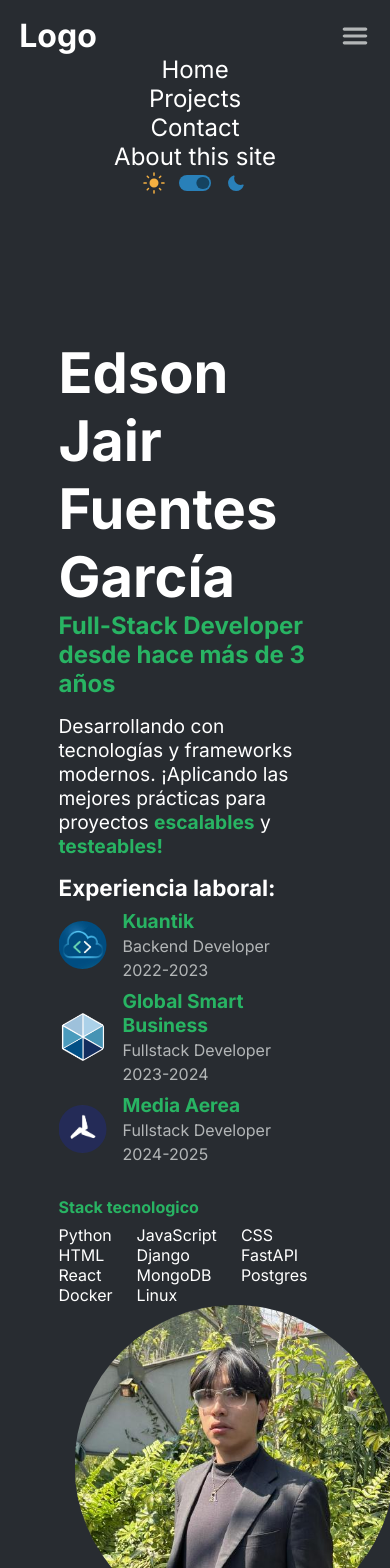
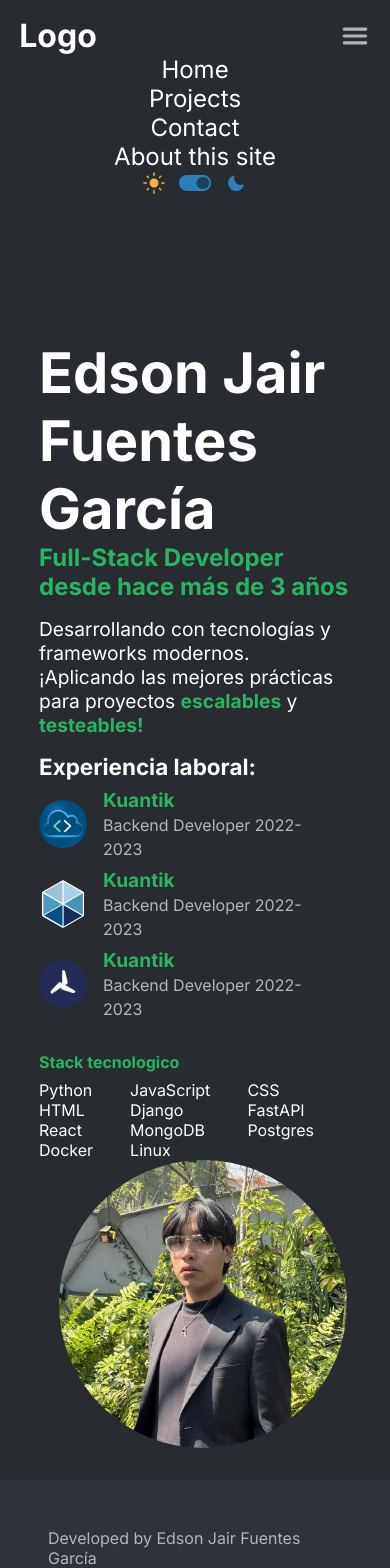
Before and after one commit to JiroFg/JiroFg.github.io, a React (Vite) app: page / in a window 390 px wide. Shown: the top 1568 px of the page. Built offline with nearby package versions, Linux system fonts and the light colour scheme.

Commit message:
[FIX] Separación de expcard a componente y correcciones de responsibidad

```diff
--- a/src/App.css
+++ b/src/App.css
@@ -17,3 +17,9 @@
 .content{
   width: 70%;
 }
+
+@media only screen and (max-width: 768px) {
+  .content{
+    width: 80%;
+  }
+}
--- /dev/null
+++ b/src/components/ExpCard.css
@@ -0,0 +1,11 @@
+.exp-card{
+    display: flex;
+    align-items: center;
+    margin-top: 0.5rem;
+    cursor: pointer;
+}
+
+.exp-card span{
+    font-size: medium;
+    color: var(--secondary-text-color) !important
+}
--- /dev/null
+++ b/src/components/ExpCard.jsx
@@ -0,0 +1,19 @@
+import './ExpCard.css'
+
+export default function ExpCard({imgSrc, alt, url}){
+
+    function handleClickCard(url){
+        window.open(url, '_blank');
+    }
+
+    return(
+        <div className='exp-card' onClick={()=>handleClickCard(url)}>
+            <img src={imgSrc} alt={alt} />
+            <div>
+                <strong>Kuantik</strong>
+                <br />
+                <span>Backend Developer 2022-2023</span>
+            </div>
+        </div>
+    )
+}
--- a/src/components/Experience.css
+++ b/src/components/Experience.css
@@ -12,18 +12,6 @@
     color: var(--text-color) !important;
 }
 
-.exp-card{
-    display: flex;
-    align-items: center;
-    margin-top: 0.5rem;
-    cursor: pointer;
-}
-
-.exp-card span{
-    font-size: medium;
-    color: var(--secondary-text-color) !important
-}
-
 .experience img{
     width: 3rem;
     height: auto;
--- a/src/components/Experience.jsx
+++ b/src/components/Experience.jsx
@@ -1,38 +1,14 @@
+import ExpCard from './ExpCard';
 import './Experience.css'
 
 export default function Experience(){
 
-    function handleClickCard(url){
-        window.open(url, '_blank');
-    }
-
     return(
         <div className='experience'>
             <h3>Experiencia laboral:</h3>
-            <div className='exp-card' onClick={()=>handleClickCard("https://www.kuantik.mx/")}>
-                <img src="/kuantik.jpg" alt="Kuantik Img" />
-                <div>
-                    <strong>Kuantik</strong>
-                    <br />
-                    <span>Backend Developer 2022-2023</span>
-                </div>
-            </div>
-            <div className='exp-card' onClick={()=>handleClickCard("https://global-smartb.com/")}>
-                <img src="/gsb.png" alt="GSB Img" />
-                <div>
-                    <strong>Global Smart Business</strong>
-                    <br />
-                    <span>Fullstack Developer 2023-2024</span>
-                </div>
-            </div>
-            <div className='exp-card' onClick={()=>handleClickCard("https://www.mediaaerea.com.mx/")}>
-                <img src="/mediaaerea.jpg" alt="MediaAerea Img" />
-                <div>
-                    <strong>Media Aerea</strong>
-                    <br />
-                    <span>Fullstack Developer 2024-2025</span>
-                </div>
-            </div>
+            <ExpCard imgSrc={"/kuantik.jpg"} alt={"Kuantik Img"} url={"https://www.kuantik.mx/"}/>
+            <ExpCard imgSrc={"/gsb.png"} alt={"GSB Img"} url={"https://global-smartb.com/"}/>
+            <ExpCard imgSrc={"/mediaaerea.jpg"} alt={"MediaAerea Img"} url={"https://www.mediaaerea.com.mx/"}/>
         </div>
     )
 }
--- a/src/pages/Home.css
+++ b/src/pages/Home.css
@@ -2,12 +2,6 @@
     margin-top: 8rem;
     display: flex;
     color: var(--text-color)
-}
-
-@media only screen and (max-width: 768px) {
-    .home-intro{
-        flex-direction: column;
-    }
 }
 
 .home-info p{
@@ -58,6 +52,19 @@
     }
 }
 
+@media only screen and (max-width: 768px) {
+    .home-intro{
+        flex-direction: column;
+    }
+    .home-img img{
+        width: 18rem;
+    }
+    .home-img{
+        display: flex;
+        justify-content: center;
+    }
+}
+
 .bubble {
     position: relative;
     background: #ffffff;
--- a/src/pages/Home.jsx
+++ b/src/pages/Home.jsx
@@ -1,4 +1,3 @@
-import { useState } from 'react'
 import Experience from '../components/Experience'
 import TechStack from '../components/TechStack'
 import './Home.css'
```
